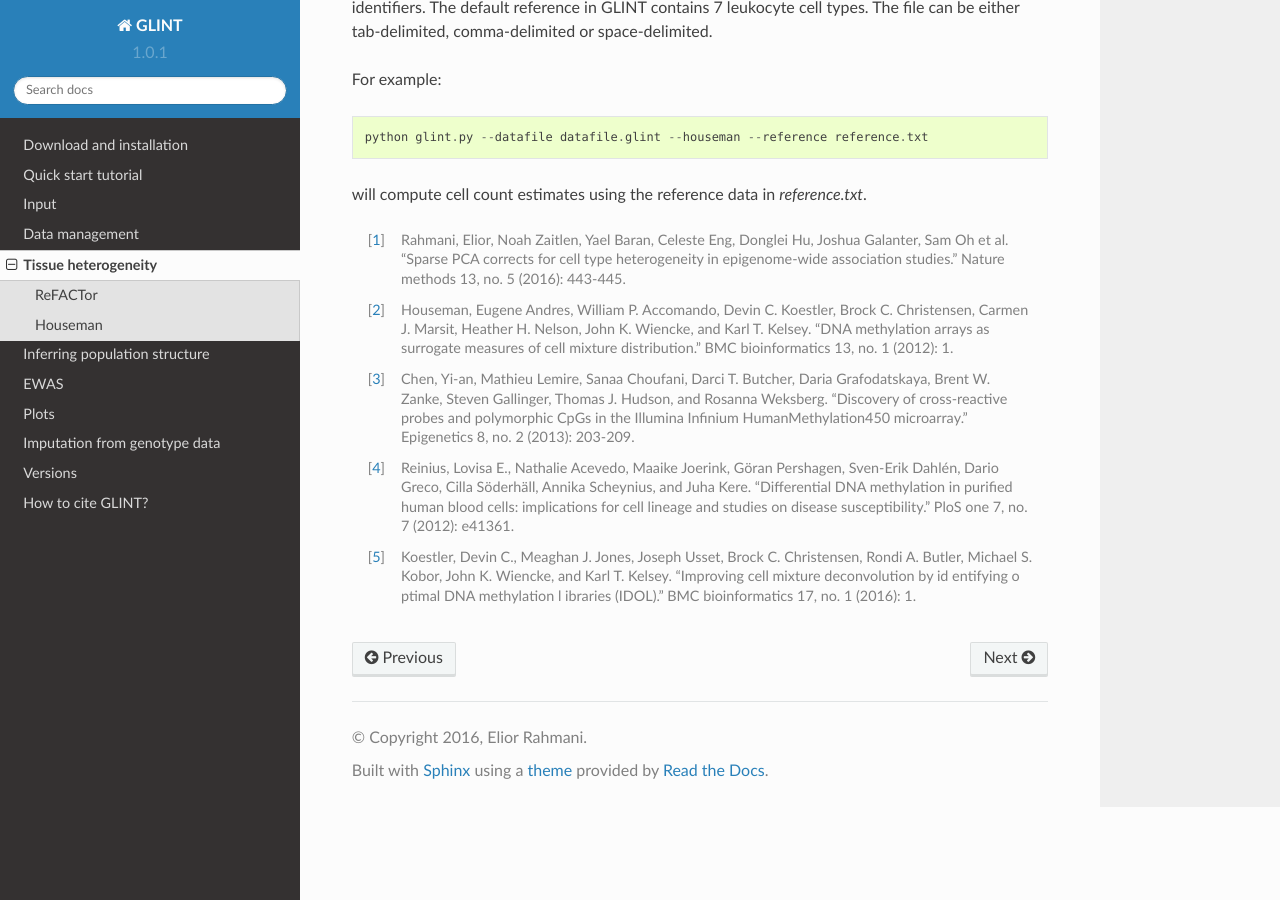
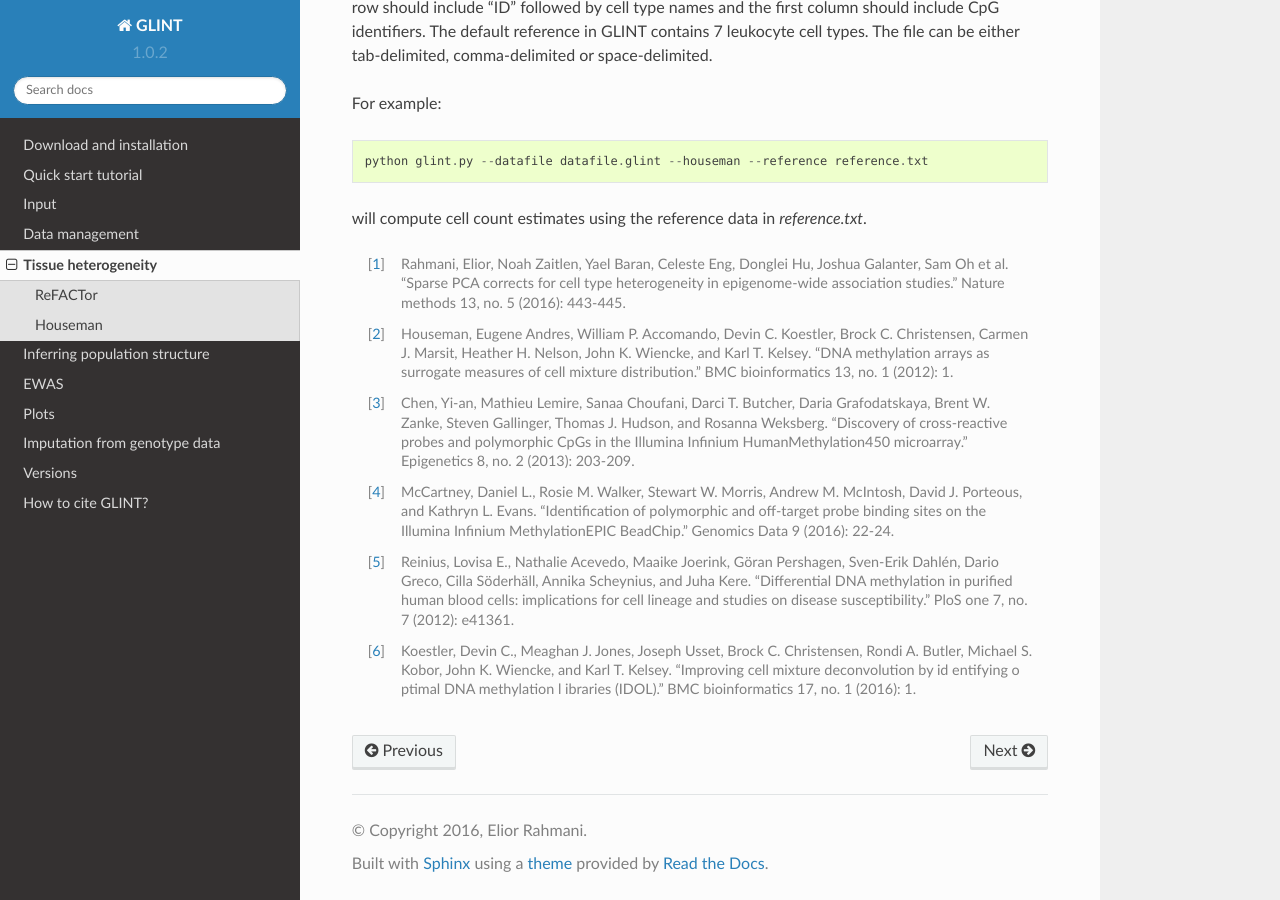
Before and after one commit to cozygene/glint, a Sphinx documentation site: the page built from docs/source/tissueheterogeneity.rst, in a window 1280 px wide and 900 px high, scrolled down 4782 px. Built offline with Sphinx 7.4.7 and the Read the Docs theme 2.0.0, drawn with Linux system fonts in a browser that asks for light colours; some of the changed text lies outside the part shown.

Commit message:
updated docs

```diff
--- a/docs/source/conf.py
+++ b/docs/source/conf.py
@@ -64,10 +64,10 @@ author = u'Elior Rahmani'
 #
 # The short X.Y version.
 #version = u'0.0.1'
-version = u'1.0.1'
+version = u'1.0.2'
 # The full version, including alpha/beta/rc tags.
 #release = u'0.0.1'
-release = u'1.0.1'
+release = u'1.0.2'
 
 # The language for content autogenerated by Sphinx. Refer to documentation
 # for a list of supported languages.
--- a/docs/source/index.rst
+++ b/docs/source/index.rst
@@ -7,7 +7,10 @@
 Documentation and a quick start tutorial: GLINT!
 ================================================
 
-GLINT is a user-friendly command-line tool for fast analysis of genome-wide DNA methylation data generated using the Illumina human methylation arrays (27K, 450K and 850K/EPIC). GLINT allows to easily run a pipeline of Epigenome-Wide Association Study (EWAS) under different models while accounting for known confounders in methylation data.
+GLINT is a user-friendly command-line tool for fast analysis of genome-wide DNA methylation data generated using the Illumina human methylation arrays (27K, 450K and 850K/EPIC).
+
+GLINT allows to easily run a pipeline of Epigenome-Wide Association Study (EWAS) under different models while accounting for known confounders in methylation data.
+Particularly, GLINT provides implementations of ReFACTor and EPISTRUCTURE, for accounting for tissue heterogeneity and capturing ancestry information form methylation data.
 
 
 Getting GLINT:
--- a/docs/source/tissueheterogeneity.rst
+++ b/docs/source/tissueheterogeneity.rst
@@ -30,7 +30,7 @@ Computes the ReFACTor components and generates two output files:
 
 .. note:: For best performance of ReFACTor we recommend adding known gneome-wide effectors as covariates using the `--covar`_ argument.
 
-.. note:: GLINT computes the ReFACTor components while automatically ignoring X and Y chromosomes sites, polymorphic sites and cross-reactive sites according to Chen et al. [3]_.
+.. note:: GLINT computes the ReFACTor components while automatically ignoring X and Y chromosomes sites, polymorphic sites and cross-reactive sites according to Chen et al. [3]_ for 450K array data and according to McCartney et al. [4]_ for 850K (EPIC) array data.
 
 .. note:: Use `--out`_ in order to change the default output name.
 
@@ -132,7 +132,7 @@ will compute the ReFACTor components using the *controls* feature selection base
 Houseman
 ^^^^^^^^
 
-The algorithm by Houseman et al. is a reference-based method for calculating cell count estimates. This method requires reference data of cell type specific mean methylation levels of sorted cell types from the studied tissue. The default reference data is based on whole-blood data by Reinius et al. [4]_, according to the eature selection proposed by Koestler et al [5]_.
+The algorithm by Houseman et al. is a reference-based method for calculating cell count estimates. This method requires reference data of cell type specific mean methylation levels of sorted cell types from the studied tissue. The default reference data is based on whole-blood data by Reinius et al. [5]_, according to the eature selection proposed by Koestler et al [6]_.
 
 .. note:: Reference data currently exist for 7 leukocyte cell types only.
 
@@ -196,6 +196,8 @@ will compute cell count estimates using the reference data in *reference.txt*.
 
 .. [3] Chen, Yi-an, Mathieu Lemire, Sanaa Choufani, Darci T. Butcher, Daria Grafodatskaya, Brent W. Zanke, Steven Gallinger, Thomas J. Hudson, and Rosanna Weksberg. "Discovery of cross-reactive probes and polymorphic CpGs in the Illumina Infinium HumanMethylation450 microarray." Epigenetics 8, no. 2 (2013): 203-209.
 
-.. [4] Reinius, Lovisa E., Nathalie Acevedo, Maaike Joerink, Göran Pershagen, Sven-Erik Dahlén, Dario Greco, Cilla Söderhäll, Annika Scheynius, and Juha Kere. "Differential DNA methylation in purified human blood cells: implications for cell lineage and studies on disease susceptibility." PloS one 7, no. 7 (2012): e41361.
+.. [4] McCartney, Daniel L., Rosie M. Walker, Stewart W. Morris, Andrew M. McIntosh, David J. Porteous, and Kathryn L. Evans. "Identification of polymorphic and off-target probe binding sites on the Illumina Infinium MethylationEPIC BeadChip." Genomics Data 9 (2016): 22-24.
 
-.. [5] Koestler, Devin C., Meaghan J. Jones, Joseph Usset, Brock C. Christensen, Rondi A. Butler, Michael S. Kobor, John K. Wiencke, and Karl T. Kelsey. "Improving cell mixture deconvolution by id entifying o ptimal DNA methylation l ibraries (IDOL)." BMC bioinformatics 17, no. 1 (2016): 1.
+.. [5] Reinius, Lovisa E., Nathalie Acevedo, Maaike Joerink, Göran Pershagen, Sven-Erik Dahlén, Dario Greco, Cilla Söderhäll, Annika Scheynius, and Juha Kere. "Differential DNA methylation in purified human blood cells: implications for cell lineage and studies on disease susceptibility." PloS one 7, no. 7 (2012): e41361.
+
+.. [6] Koestler, Devin C., Meaghan J. Jones, Joseph Usset, Brock C. Christensen, Rondi A. Butler, Michael S. Kobor, John K. Wiencke, and Karl T. Kelsey. "Improving cell mixture deconvolution by id entifying o ptimal DNA methylation l ibraries (IDOL)." BMC bioinformatics 17, no. 1 (2016): 1.
```
